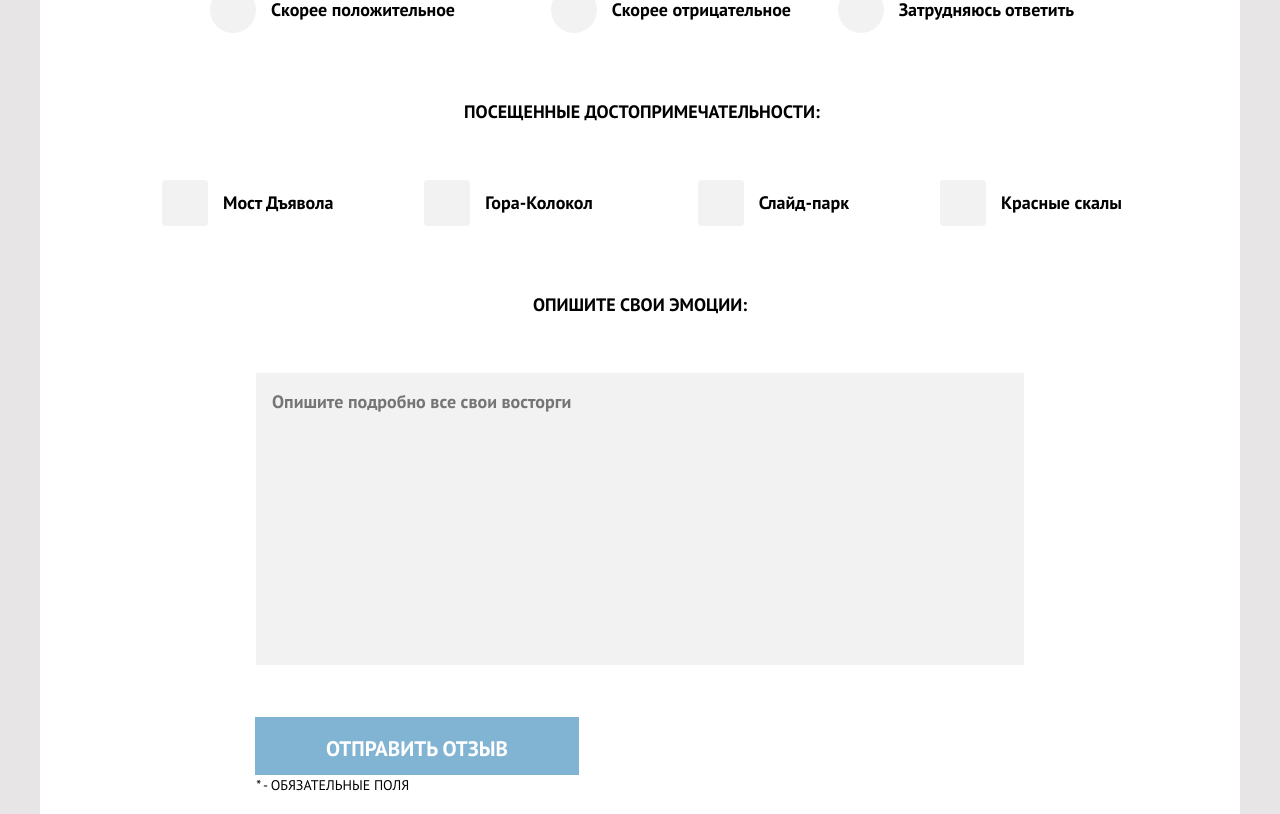
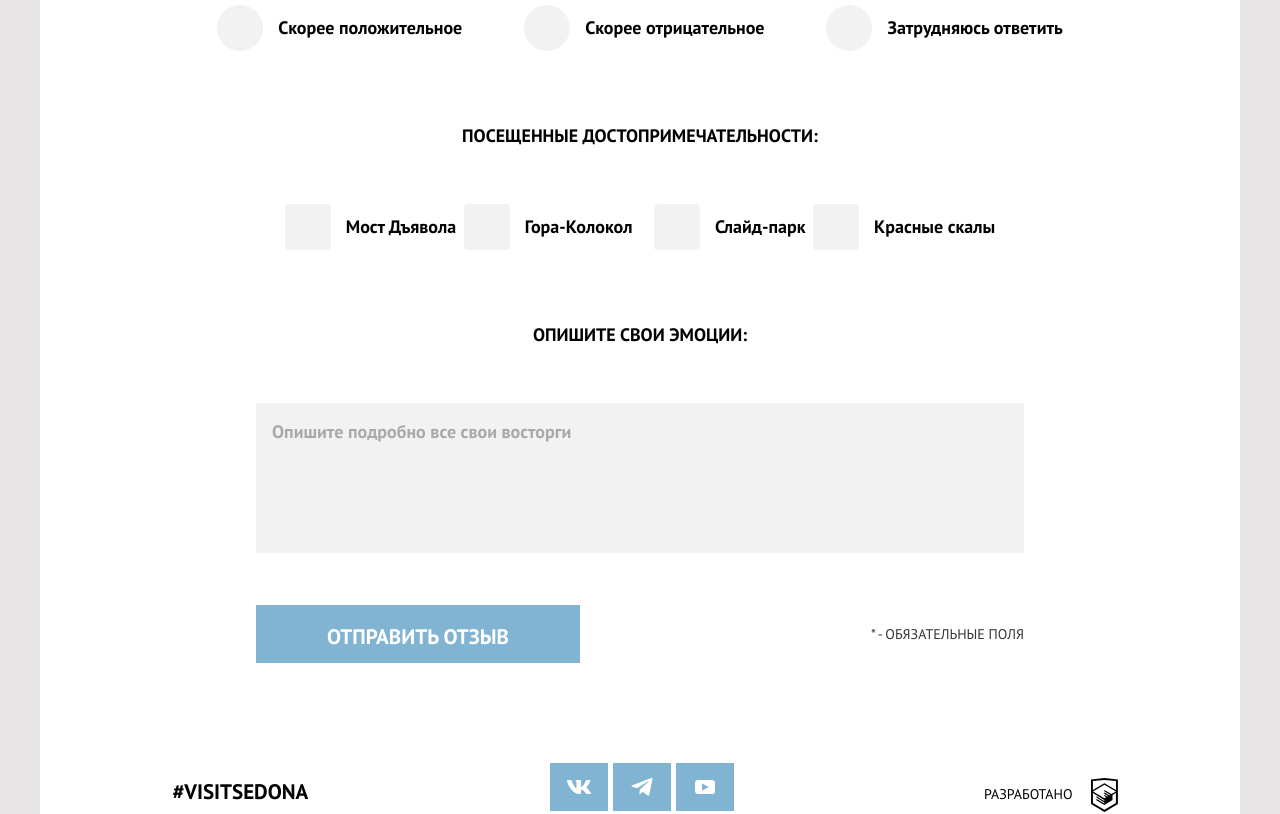
Before and after one commit to htmlacademy-adaptive/2062283-sedona-26, a website: page source/form.html in a window 1280 px wide. Shown: the part 1100-1914 px from the top of the page. Drawn offline with nearby package versions, Linux system fonts and the light colour scheme; files that its build step writes are made by us from their sources.

Commit message:
Исправляет ошибки в графике #11

```diff
--- a/source/form.html
+++ b/source/form.html
@@ -53,7 +53,7 @@
           </div>
         </section>
         <section class="page-about">
-          <h2 class="page-about__title">Оставьте свой отзыв</h2>
+          <h1 class="page-about__title">Оставьте свой отзыв</h1>
           <p class="page-about__description">
             Помогите нашим отелям стать лучше! Оставьте отзыв о них, а также о
             посещенных вами достопримечательностях
@@ -67,7 +67,7 @@
             method="post"
           >
           <div class="feedback-form__contacts">
-            <fieldset class="feedback-form__fieldset">
+            <fieldset class="feedback-form__fieldset feedback-form__fieldset--introduce">
               <legend class="feedback-form__title">Представьтесь</legend>
               <label class="feedback-form__label feedback-form__label--colored"
                 >Имя*</label
@@ -82,7 +82,7 @@
               >
               <input class="feedback-form__input" type="text" placeholder="Отчество"/>
             </fieldset>
-            <fieldset class="feedback-form__fieldset">
+            <fieldset class="feedback-form__fieldset feedback-form__fieldset--contacts">
               <legend class="feedback-form__title">
                 Контактная информация
               </legend>
@@ -207,7 +207,6 @@
                 </li>
               </ul>
             </fieldset>
-            <div class="feedback-form__review">
             <fieldset
               class="feedback-form__fieldset feedback-form__fieldset--review"
             >
@@ -219,12 +218,13 @@
                 name="review"
                 placeholder="Опишите подробно все свои восторги"
               ></textarea>
+              <div class="feedback-form__actions">
+                <button class="button feedback-form__button" type="submit">
+                  Отправить отзыв
+                </button>
+                  <span class="feedback-form__required">* - Обязательные поля</span>
+                </div>
             </fieldset>
-            <button class="button feedback-form__button" type="submit">
-              Отправить отзыв
-            </button>
-          </div>
-            <span class="feedback-form__required">* - Обязательные поля</span>
           </form>
         </section>
       </main>
--- a/source/less/blocks/feedback-form.less
+++ b/source/less/blocks/feedback-form.less
@@ -13,6 +13,10 @@
 .feedback-form__attractions-list {
   list-style: none;
   padding: 0;
+}
+
+.feedback-form__fieldset--review {
+  width: min(100%, 768px);
 }
 
 .feedback-form__input {
@@ -123,7 +127,7 @@ input[type="text"] {
   background-color: #f2f2f2;
   border: none;
   outline: none;
-  color: #000000;
+  color: rgba(0, 0, 0, 0.3);
   font-style: normal;
   font-weight: 700;
   font-size: 18px;
@@ -132,23 +136,47 @@ input[type="text"] {
   padding: 16px;
   box-sizing: border-box;
   width: 100%;
+  height: 150px;
+  margin-bottom: 56px;
+}
+
+.feedback-form__textarea::placeholder {
+  color: currentColor;
 }
 
 .feedback-form__button {
+  background-color: #81b3d2;
+  outline: none;
+  border: none;
+  color: #ffffff;
+  text-transform: uppercase;
+  font-weight: 700;
+  font-size: 21px;
+  line-height: 26px;
+  font-family: "PT Sans", sans-serif;
+  display: flex;
+  justify-content: center;
+  width: min(100%, 324px);
+  padding: 15px;
   margin-bottom: 3px;
+}
+
+.feedback-form__actions {
+  display: flex;
+  flex-direction: column;
 }
 
 .feedback-form__required {
   display: flex;
   align-items: center;
   justify-content: flex-end;
-  width: 94%;
   font-family: "PT Sans", sans-serif;
   font-style: normal;
   font-weight: 400;
   font-size: 14px;
   line-height: 21px;
   text-transform: uppercase;
+  color: rgba(51, 51, 51, 0.6);
 }
 
 @media (min-width: @tablet-width) {
@@ -159,20 +187,21 @@ input[type="text"] {
   }
 
   .feedback-form__form {
-    flex-wrap: wrap;
-    justify-content: center;
+    display: flex;
     column-gap: 88px;
+    flex-direction: column;
+    align-items: center;
+  }
+
+  .feedback-form__fieldset--introduce,
+  .feedback-form__fieldset--contacts {
+    width: 43%;
   }
 
   .feedback-form__contacts {
     width: 100%;
     display: flex;
     justify-content: space-between;
-  }
-
-
-  .feedback-form__fieldset {
-    width: 42%;
   }
 
   .feedback-form__fieldset--attractions {
@@ -184,15 +213,14 @@ input[type="text"] {
     width: 100%;
   }
 
+
   .feedback-form__rating-list {
     display: flex;
     flex-wrap: wrap;
-    width: 85%;
-    margin: auto;
-  }
-
-  .feedback-form__rating-item:first-child {
-    margin-right: 49px;
+    margin: 0 auto;
+    width: 84%;
+    row-gap: 16px;
+    column-gap: 49px;
   }
 
   .feedback-form__attractions-list {
@@ -208,8 +236,8 @@ input[type="text"] {
   }
 
   .feedback-form__textarea {
-    width: 648px;
     margin: 0;
+    margin-bottom: 48px;
   }
 
   .feedback-form__review {
@@ -226,9 +254,13 @@ input[type="text"] {
     margin: 0;
   }
 
+  .feedback-form__actions {
+    flex-direction: row;
+    justify-content: space-between;
+  }
+
   .feedback-form__required {
-    width: 24%;
-    justify-content: flex-start;
+    color: rgba(51, 51, 51, 1);
   }
 }
 
@@ -244,12 +276,11 @@ input[type="text"] {
     grid-column-gap: 128px;
   }
 
-
   .feedback-form__title {
     margin-bottom: 55px;
   }
 
-  .feedback-form__rating-list,
+
   .feedback-form__attractions-list {
     display: flex;
     justify-content: space-between;
@@ -270,28 +301,17 @@ input[type="text"] {
 
   .feedback-form__button {
     margin: 0;
-    margin-left: 95px;
     justify-content: center;
   }
 
-  .feedback-form__required {
-    width: 36%;
+  .feedback-form__rating-list {
+    width: 90%;
+    gap: 62px;
     justify-content: center;
   }
 
 
-  .feedback-form__rating-list {
-    width: 90%;
-    justify-content: space-between;
-  }
-
-  .feedback-form__attractions-list {
-    justify-content: space-between;
-    width: 100%;
-  }
-
   .feedback-form__textarea {
-    width: 768px;
     margin-bottom: 48px;
   }
 }
@@ -303,7 +323,7 @@ input[type="text"] {
   text-transform: uppercase;
   display: flex;
   align-items: center;
-  margin-bottom: 10px;
+  margin-bottom: 16px;
 }
 
 
@@ -359,23 +379,6 @@ input[type="checkbox"] {
   color: rgba(0, 0, 0, 0.3);
 }
 
-.feedback-form__button {
-  background-color: #81b3d2;
-  outline: none;
-  border: none;
-  color: #ffffff;
-  text-transform: uppercase;
-  font-weight: 700;
-  font-size: 21px;
-  line-height: 26px;
-  font-family: "PT Sans", sans-serif;
-  display: flex;
-  padding-left: 40px;
-  padding-right: 40px;
-  justify-content: center;
-  margin-right: auto;
-}
-
 .feedback-form__rating-list {
   list-style: none;
   padding: 0;
```
